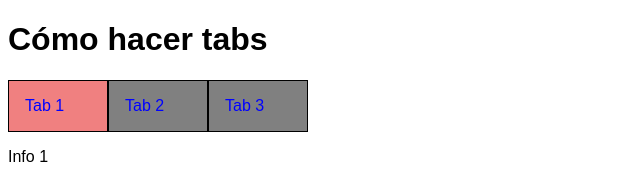
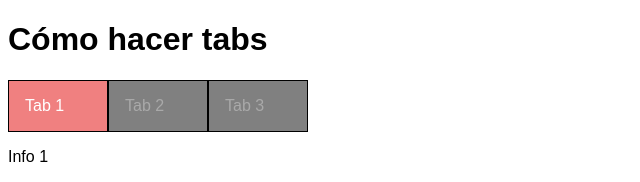
Before and after one commit to JuanluGGarcia/react-tabs, a React (Vite) app: page / in a window 1280 px wide. Shown: the top 182 px of the page, without its empty margins (0-640 px from the left). Built offline with nearby package versions, Linux system fonts and the light colour scheme.

Commit message:
cambio color letas tabs

```diff
--- a/src/components/tabs/styles.js
+++ b/src/components/tabs/styles.js
@@ -19,7 +19,7 @@ const StyledTab = styled.li`
     border: 1px solid black;
     /* Si $active es true le ponemos el color lightcoral a la pestaña si no le ponemos gray */
     background-color: ${({$active}) => ($active ? 'lightcoral' : 'gray')};
-    color: blue;
+    color: ${({$active}) => ($active ? '#FFF' : 'darkgray')};
     cursor: pointer;
 `;
 
```
